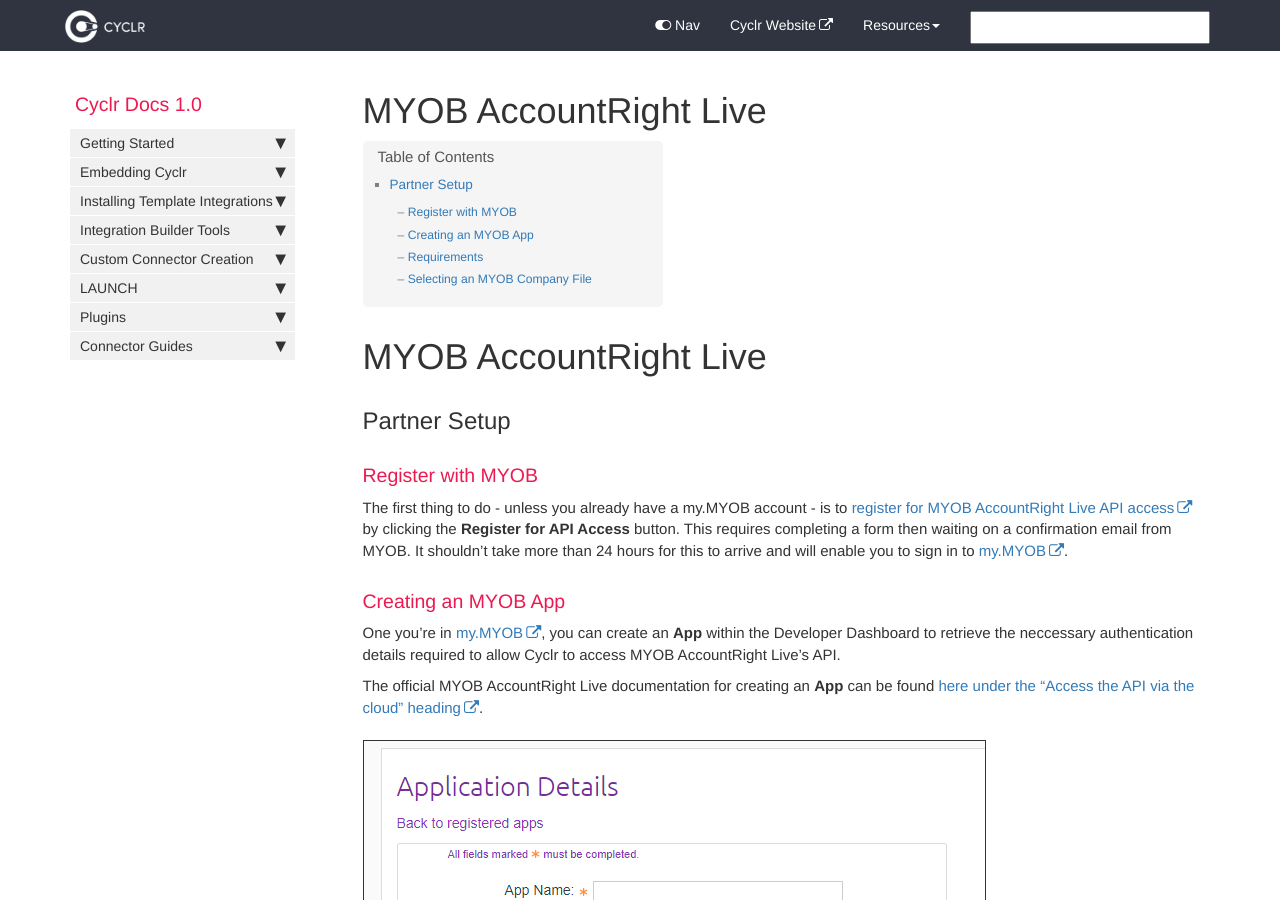
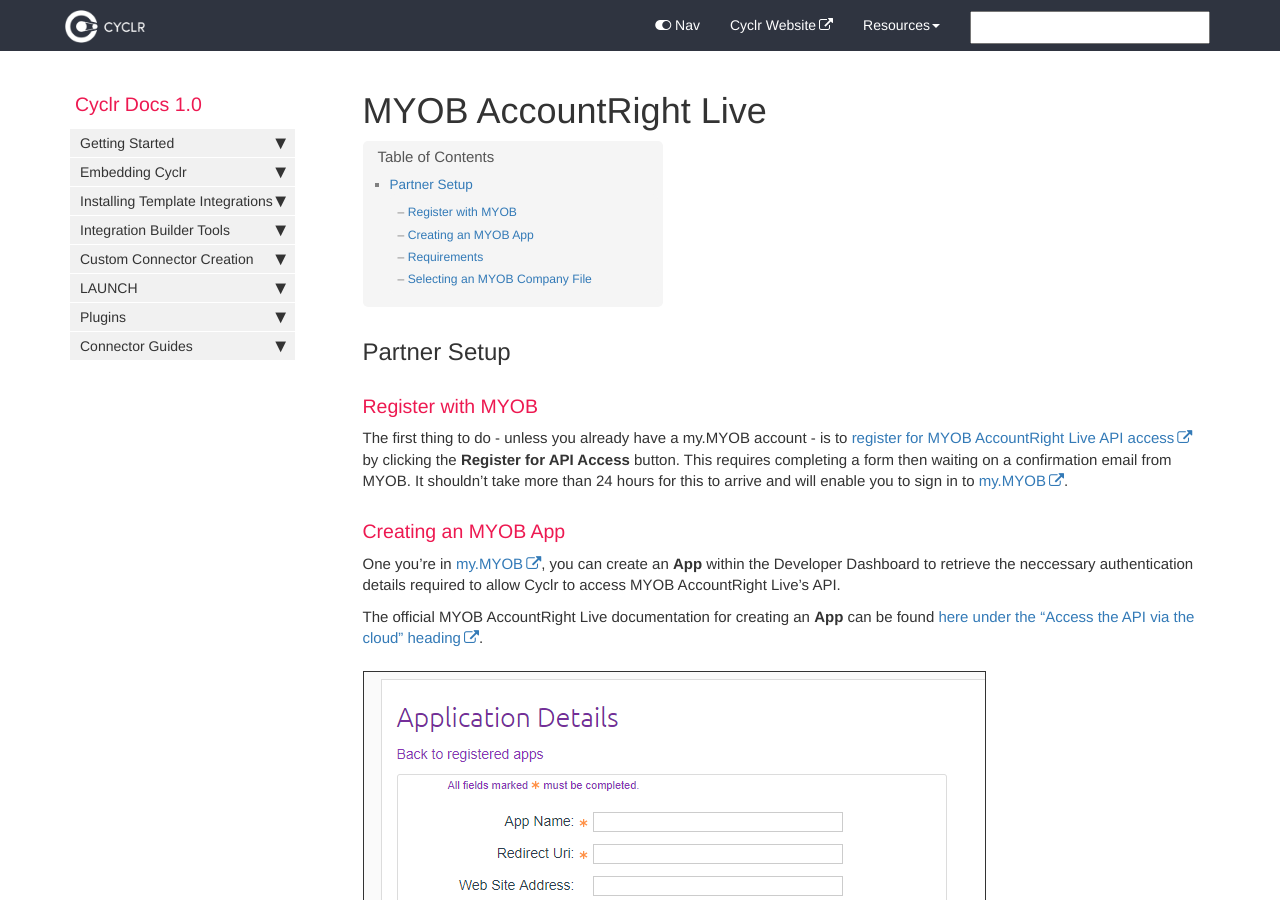
Before and after one commit to sneakysneak/docs, a Jekyll site: the page built from pages/connector-authentication/myob-accountright.md, in a window 1280 px wide and 900 px high. Built offline with Jekyll 4.4.1, drawn with Linux system fonts in a browser that asks for light colours; nearby versions of some CDN libraries; comment, search, counter and statistics services are not loaded.

Commit message:
Removed heading as repeated in "title" property

```diff
--- a/pages/connector-authentication/myob-accountright.md
+++ b/pages/connector-authentication/myob-accountright.md
@@ -4,8 +4,6 @@ sidebar: cyclr_sidebar
 permalink: myob-accountright-connector
 tags: [connector]
 ---
-
-# MYOB AccountRight Live #
 
 Partner Setup
 -------------
```
